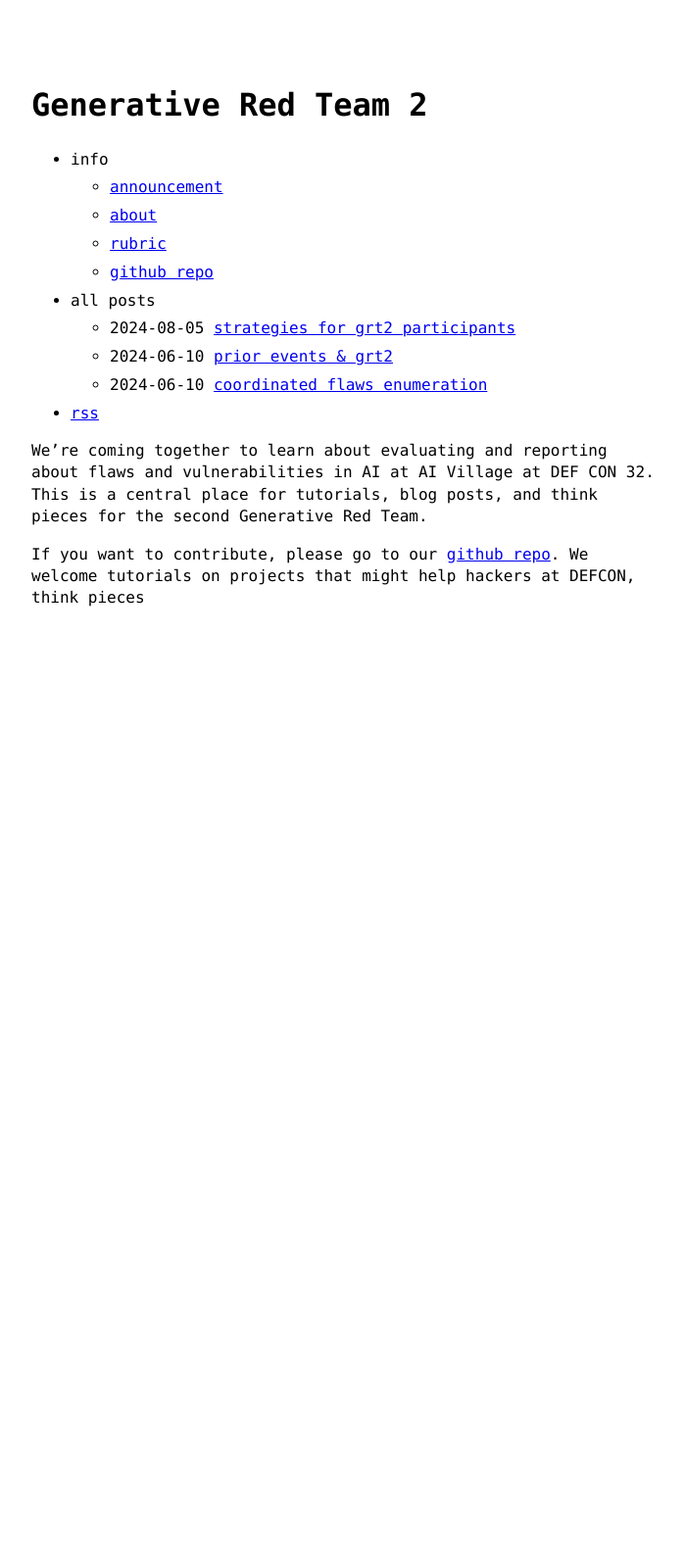
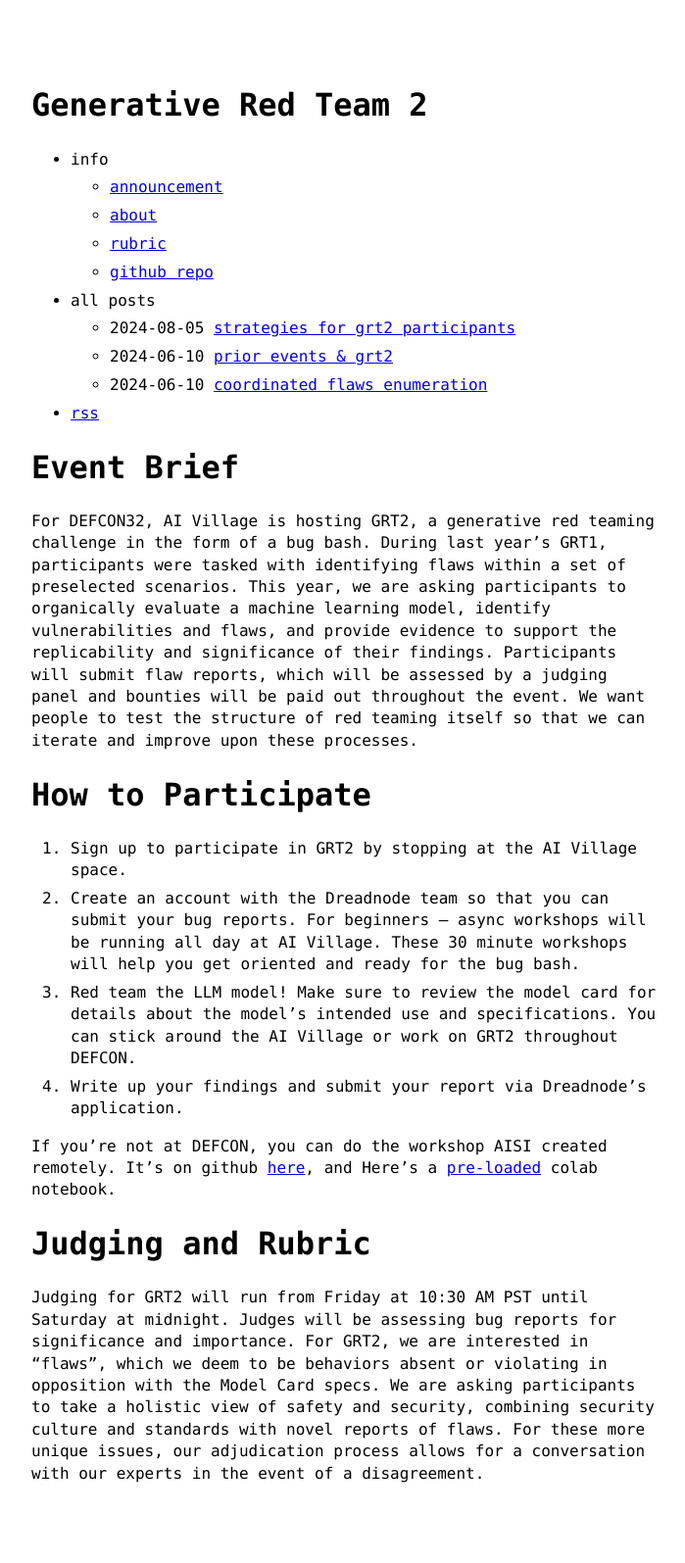
Before and after one commit to AI-League/grt_blog, a Jekyll site: the page built from index.md, in a window 1280 px wide. Shown: the whole page at 98% size, without its empty margins (288-987 px from the left). Built offline with Jekyll 4.4.1, drawn with Linux system fonts in a browser that asks for light colours; our own code applies the rules of GitHub Pages for plain Markdown files; before the commit the page ends 900 px from its top, so only the background shows below that.

Commit message:
yolo index

```diff
--- a/index.md
+++ b/index.md
@@ -2,6 +2,19 @@
 layout: home
 ---
 
-We're coming together to learn about evaluating and reporting about flaws and vulnerabilities in AI at AI Village at DEF CON 32. This is a central place for tutorials, blog posts, and think pieces for the second Generative Red Team.
+# Event Brief
 
-If you want to contribute, please go to our [github repo](https://github.com/AI-League/grt_blog). We welcome tutorials on projects that might help hackers at DEFCON, think pieces
+For DEFCON32, AI Village is hosting GRT2, a generative red teaming challenge in the form of a bug bash. During last year’s GRT1, participants were tasked with identifying flaws within a set of preselected scenarios. This year, we are asking participants to organically evaluate a machine learning model, identify vulnerabilities and flaws, and provide evidence to support the replicability and significance of their findings. Participants will submit flaw reports, which will be assessed by a judging panel and bounties will be paid out throughout the event. We want people to test the structure of red teaming itself so that we can iterate and improve upon these processes.
+
+# How to Participate
+
+1. Sign up to participate in GRT2 by stopping at the AI Village space.
+2. Create an account with the Dreadnode team so that you can submit your bug reports. For beginners — async workshops will be running all day at AI Village. These 30 minute workshops will help you get oriented and ready for the bug bash.
+3. Red team the LLM model! Make sure to review the model card for details about the model’s intended use and specifications. You can stick around the AI Village or work on GRT2 throughout DEFCON.
+4. Write up your findings and submit your report via Dreadnode’s application.
+
+If you're not at DEFCON, you can do the workshop AISI created remotely. It's on github [here](https://github.com/UKGovernmentBEIS/defcon_grt_notebook/blob/main/quickstart.ipynb), and Here's a [pre-loaded](https://colab.research.google.com/github/UKGovernmentBEIS/defcon_grt_notebook/blob/main/quickstart.ipynb) colab notebook.
+
+# Judging and Rubric
+
+Judging for GRT2 will run from Friday at 10:30 AM PST until Saturday at midnight. Judges will be assessing bug reports for significance and importance. For GRT2, we are interested in “flaws”, which we deem to be behaviors absent or violating in opposition with the Model Card specs. We are asking participants to take a holistic view of safety and security, combining security culture and standards with novel  reports of flaws. For these more unique issues, our adjudication process allows for a conversation with our experts in the event of a disagreement.
```
